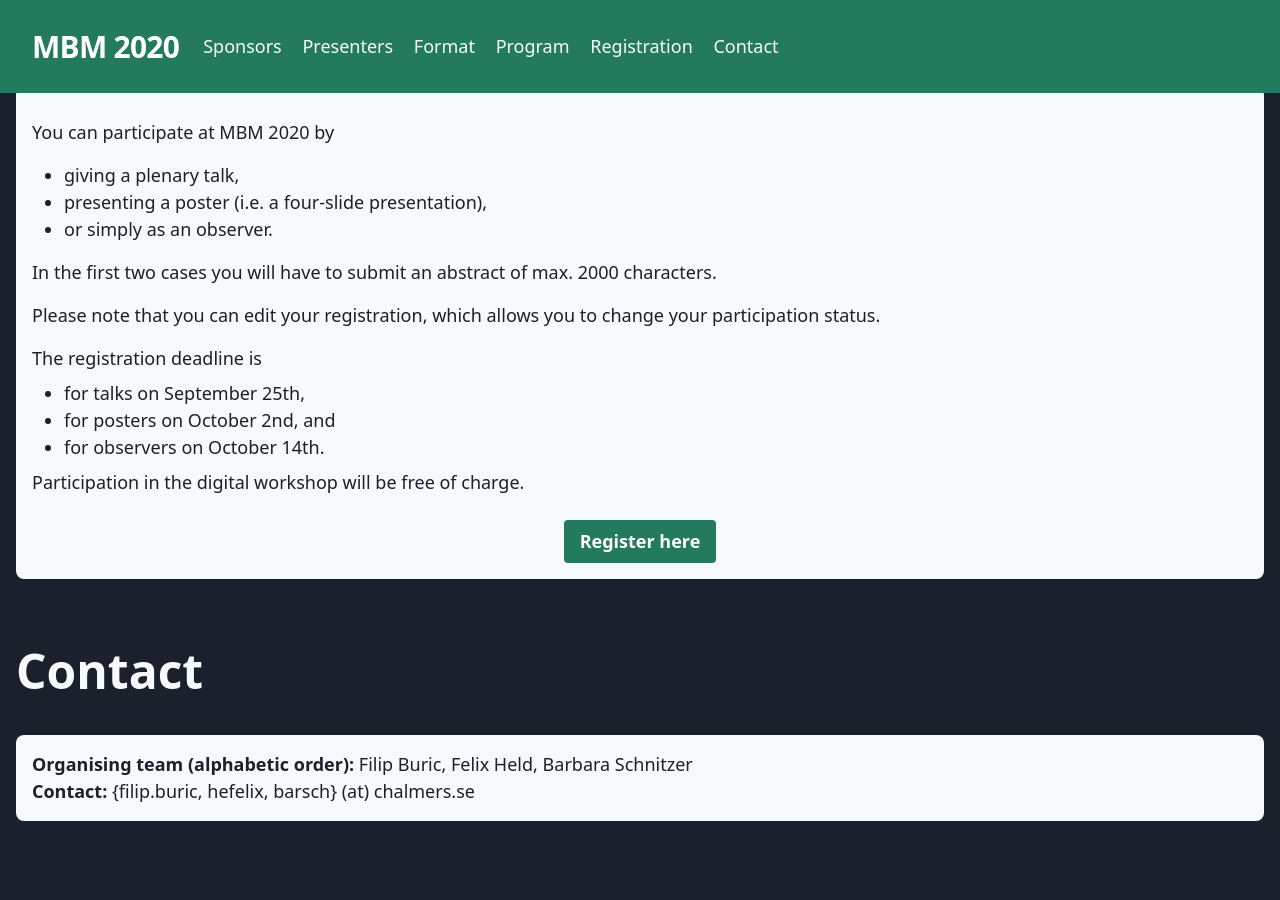
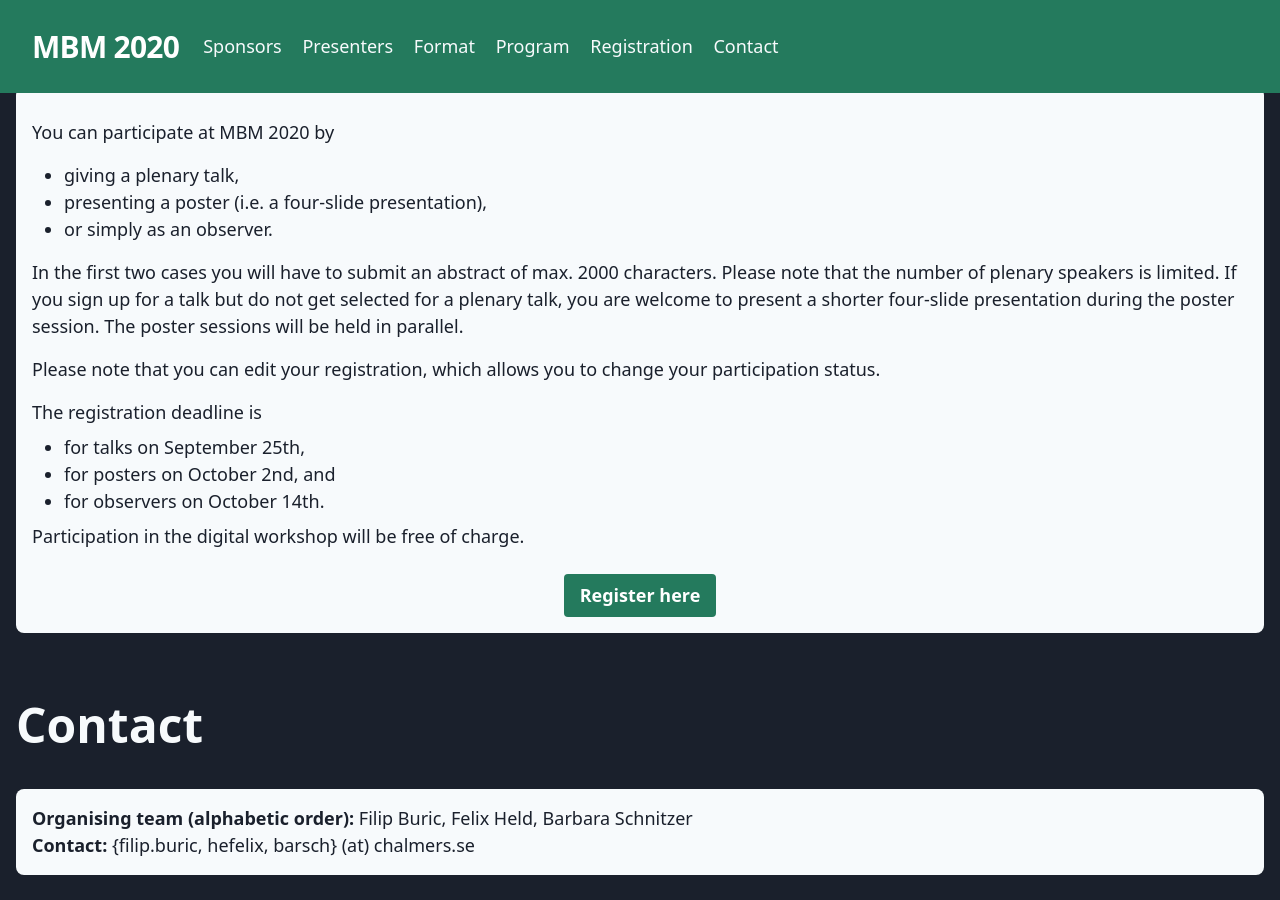
Before and after one commit to mbmworkshop/mbm, a Jekyll site: the page built from index.html, in a window 1280 px wide and 900 px high, scrolled down 5071 px. Built offline with Jekyll 4.4.1, drawn with Linux system fonts in a browser that asks for light colours; before the commit the page ends 5948 px from its top, so only the background shows below that.

Commit message:
upd: info on speaker slots/poster session

```diff
--- a/index.html
+++ b/index.html
@@ -228,7 +228,7 @@ layout: mbm2020
         <li>or simply as an observer.</li>
       </ul>
       <p class="mt-4 mb-2">
-        In the first two cases you will have to submit an abstract of max. 2000 characters.
+        In the first two cases you will have to submit an abstract of max. 2000 characters. Please note that the number of plenary speakers is limited. If you sign up for a talk but do not get selected for a plenary talk, you are welcome to present a shorter four-slide presentation during the poster session. The poster sessions will be held in parallel.
       </p>
       <p class="my-2">
         Please note that you can edit your registration, which allows you to change your participation status.
```
